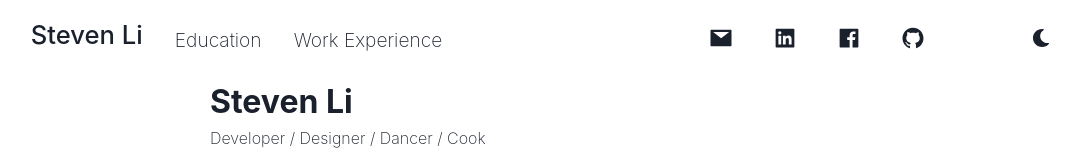
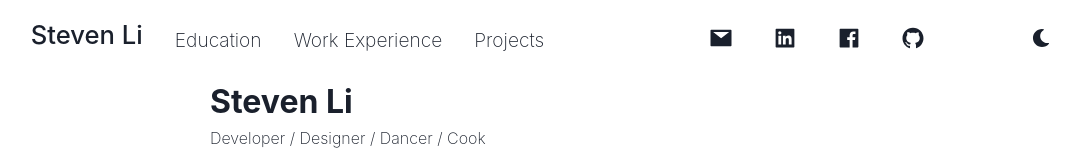
Before and after one commit to enbattle/enbattle.github.io, a React (Create React App) app: page / in a window 1280 px wide. Shown: the top 160 px of the page, without its empty margins (46-1125 px from the left). Built offline with nearby package versions, Linux system fonts and the light colour scheme.

Commit message:
Added projects page and fixed typescript conversion issues

```diff
--- a/src/App.tsx
+++ b/src/App.tsx
@@ -4,6 +4,7 @@ import Navbar from "./components/Navbar";
 import Home from "./components/Home";
 import Education from "./components/Education";
 import WorkExperience from "./components/WorkExperience";
+import Projects from "./components/Projects";
 import BouncingField from "./components/BouncingField";
 import Footer from "./components/Footer";
 
@@ -42,7 +43,10 @@ function App() {
             currentSection === "WorkExperience" &&
             <WorkExperience currentSection={currentSection} sectionStyles={sectionStyles} />
           }
-
+          {
+            currentSection === "Projects" &&
+            <Projects currentSection={currentSection} sectionStyles={sectionStyles} />
+          }
           <Footer/>
         </Box>
       </ChakraProvider>
--- a/src/components/BouncingField.tsx
+++ b/src/components/BouncingField.tsx
@@ -77,8 +77,6 @@ const BouncingField = () => {
     if (container && renderer && camera) {
       const scW = container.clientWidth;
       const scH = container.clientHeight;
-
-      console.log(scW, scH);
 
       // No need to change the camera configurations here (causes issues in the bouncing of objects)
       // camera.aspect = scW / scH;
--- a/src/components/Navbar.tsx
+++ b/src/components/Navbar.tsx
@@ -70,6 +70,15 @@ const Navbar = ({currentSection, setCurrentSection}: INavbarParameters) => {
             {...linkStyles}
           >
             <Text fontSize={"1.5vw"} fontWeight={250}>Work Experience</Text>
+          </Link>
+          <Link
+            onClick={(event) => toggleEvent(event, "Projects")}
+            bg={currentSection === "Projects" ? "#99ff99" : "transparent"}
+            color={currentSection === "Projects" ? "#202023" : inactiveColor}
+            rel="noopener noreferrer"
+            {...linkStyles}
+          >
+            <Text fontSize={"1.5vw"} fontWeight={250}>Projects</Text>
           </Link>
         </Flex>
 
--- /dev/null
+++ b/src/components/Projects.tsx
@@ -0,0 +1,54 @@
+import {
+  Box,
+  Text,
+  SlideFade,
+  Grid,
+  GridItem,
+  Image,
+  Link
+} from "@chakra-ui/react";
+import { SectionStyles } from "../App";
+import PathfindingVisualizer from "../assets/pathfinding-visualizer-project.png";
+
+interface IProjectParameters {
+  currentSection: string,
+  sectionStyles: SectionStyles
+}
+
+const gridItemStyles = {
+  minHeight: "20vh",
+  colSpan: 12,
+  border: "1px",
+  borderColor: "gray",
+  borderRadius: "1rem"
+}
+
+const Projects = ({currentSection, sectionStyles}: IProjectParameters) => {
+  const shouldOpen = currentSection === "Projects" ? true : false;
+
+  return (
+    <SlideFade in={shouldOpen}>
+      <Box {...sectionStyles}>
+        <Text fontSize={"2rem"} fontWeight={"bold"} mb="2vh">Projects</Text>
+
+        <Grid
+          templateColumns="repeat(12, 1fr)"
+          gap={8}
+          display={"grid"}
+        >
+          <GridItem {...gridItemStyles}>
+            <Box p={10}>
+              <Image src={PathfindingVisualizer} alt="Pathfinding Visualizer front page"/>
+              <Text textAlign="center" mt="1vh" fontSize="2rem">
+                <Link href='https://enbattle.github.io/pathfinding-visualizer' isExternal>Pathfinding Visualizer</Link>
+              </Text>
+            </Box>
+          </GridItem>
+
+        </Grid>
+      </Box>
+    </SlideFade>
+  );
+}
+
+export default Projects;
--- /dev/null
+++ b/src/react-app-env.d.ts
@@ -0,0 +1 @@
+/// <reference types="react-scripts" />
```
Also changed, not shown: src/assets/pathfinding-visualizer-project.png (added).
